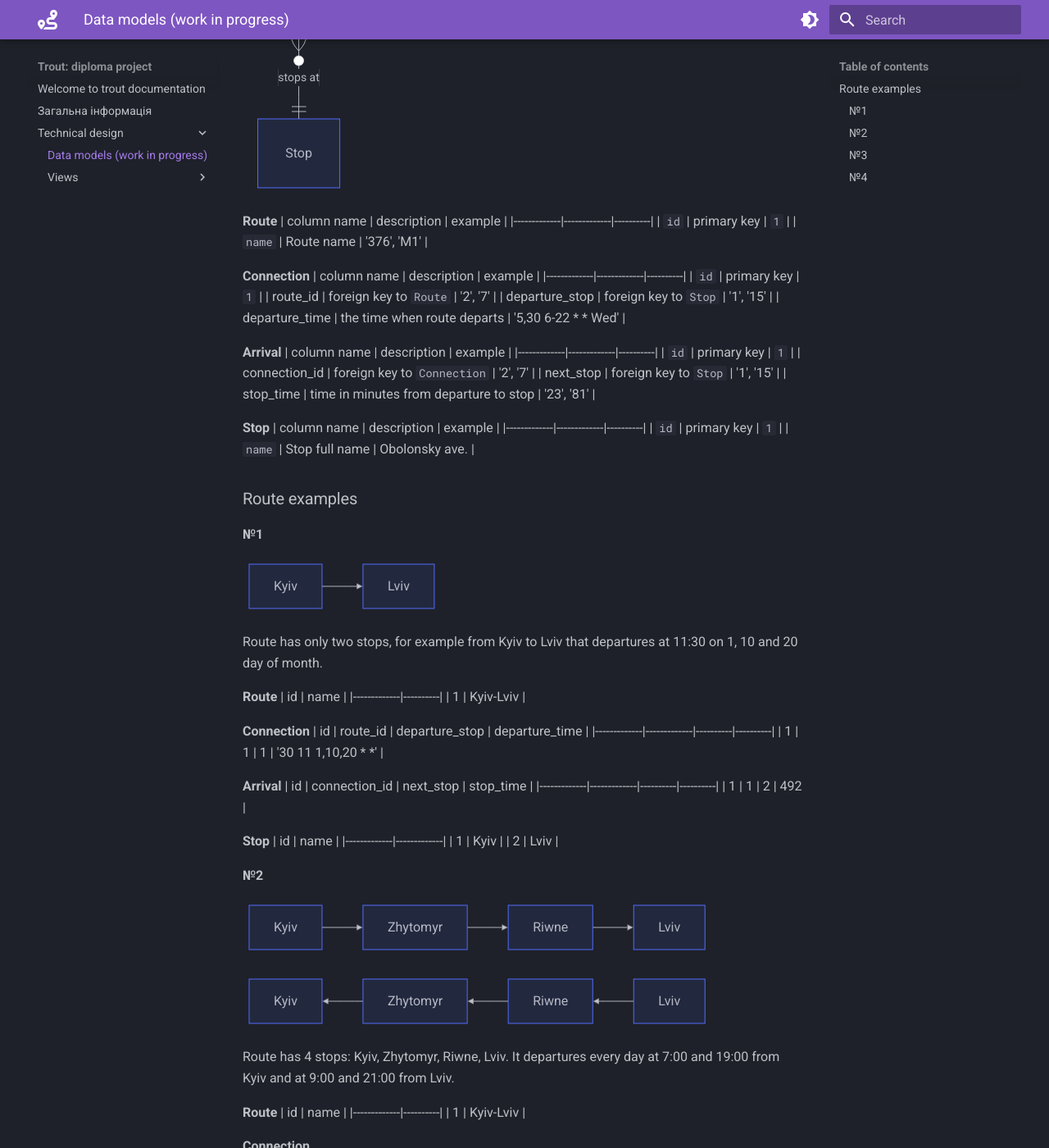
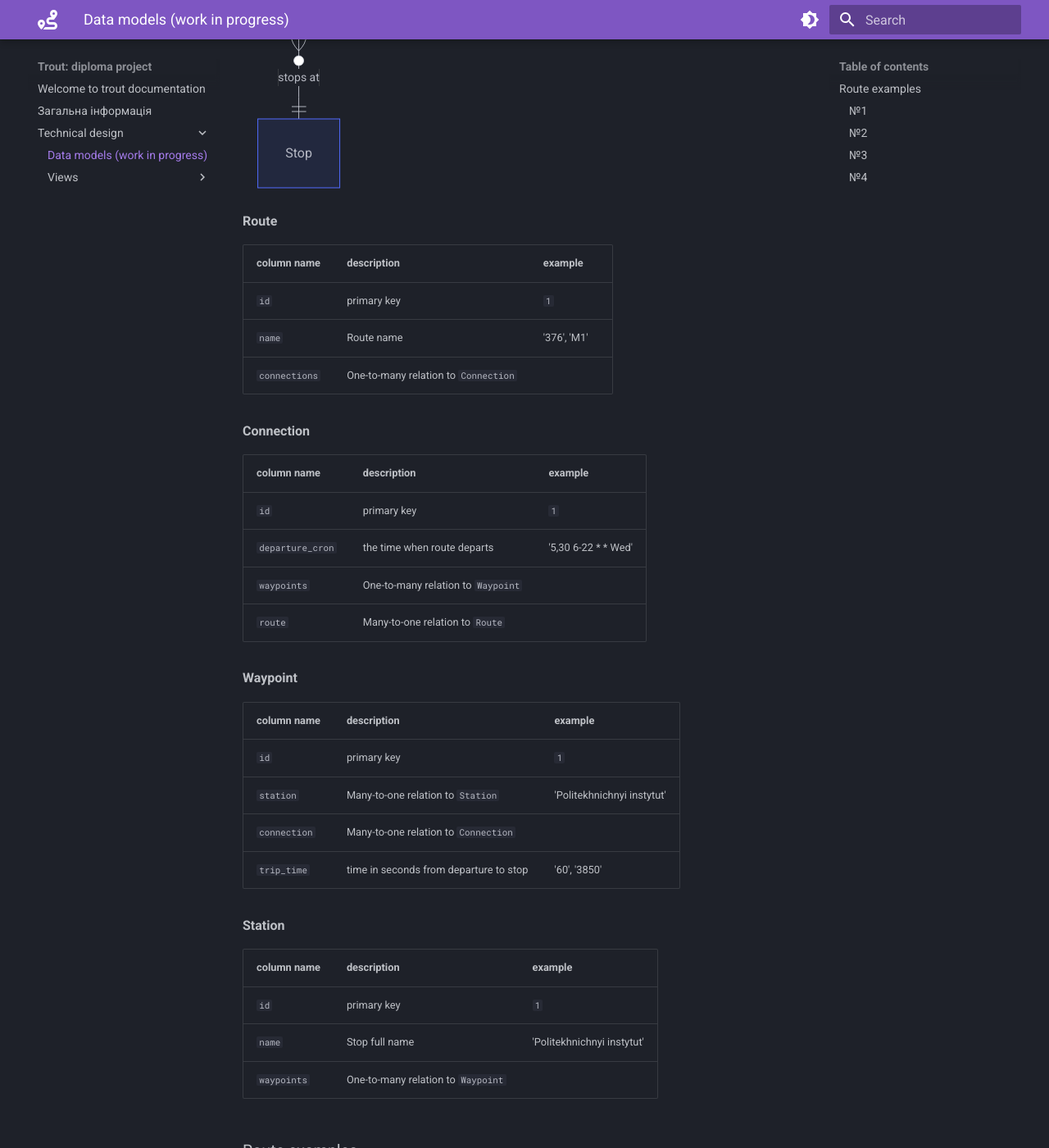
Before and after one commit to drewg3r/trout, an MkDocs documentation site: the page built from docs/docs/technical-design/models.md, in a window 1280 px wide and 1400 px high, scrolled down 626 px. Shown: the whole window at 82% size. Built offline with MkDocs 1.6.1 and Material for MkDocs 9.7.7, drawn with Linux system fonts in a browser that asks for light colours.

Commit message:
Improve models documentation

````diff
--- a/docs/docs/technical-design/models.md
+++ b/docs/docs/technical-design/models.md
@@ -12,32 +12,38 @@ erDiagram
 ```
 
 **Route**
+
 | column name | description | example |
 |-------------|-------------|----------|
 | `id` | primary key | `1` |
 | `name` | Route name | '376', 'M1' |
+| `connections` | One-to-many relation to `Connection` | |
 
 **Connection**
+
 | column name | description | example |
 |-------------|-------------|----------|
 | `id` | primary key | `1` |
-| route_id | foreign key to `Route` | '2', '7' |
-| departure_stop | foreign key to `Stop` | '1', '15' |
-| departure_time | the time when route departs | '5,30 6-22 * * Wed' |
+| `departure_cron` | the time when route departs | '5,30 6-22 * * Wed' |
+| `waypoints` | One-to-many relation to `Waypoint` |  |
+| `route` | Many-to-one relation to `Route` |  |
 
-**Arrival**
+**Waypoint**
+
 | column name | description | example |
 |-------------|-------------|----------|
 | `id` | primary key | `1` |
-| connection_id | foreign key to `Connection` | '2', '7' |
-| next_stop | foreign key to `Stop` | '1', '15' |
-| stop_time | time in minutes from departure to stop | '23', '81' |
+| `station` | Many-to-one relation to `Station` | 'Politekhnichnyi instytut' |
+| `connection` | Many-to-one relation to `Connection` | |
+| `trip_time` | time in seconds from departure to stop | '60', '3850' |
 
-**Stop**
+**Station**
+
 | column name | description | example |
 |-------------|-------------|----------|
 | `id` | primary key | `1` |
-| `name` | Stop full name | Obolonsky ave. |
+| `name` | Stop full name | 'Politekhnichnyi instytut' |
+| `waypoints` | One-to-many relation to `Waypoint` |  |
 
 
 ### Route examples
````
